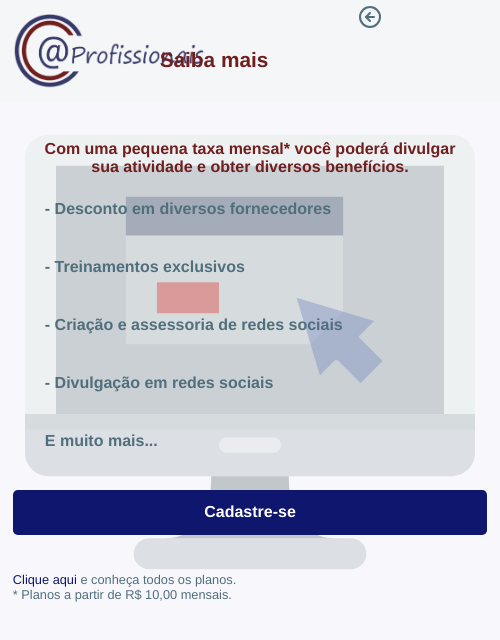
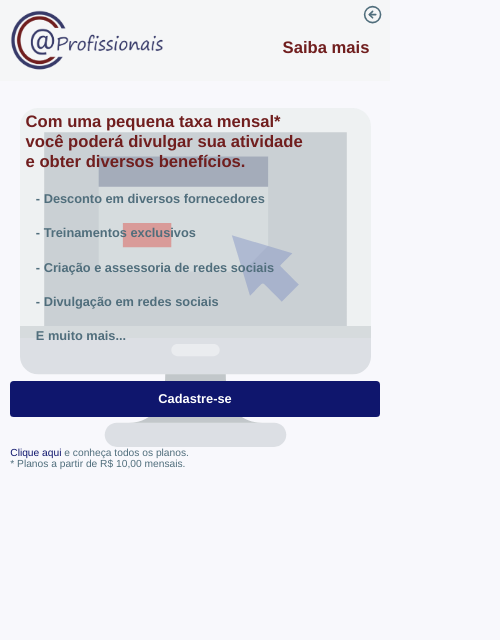
Before and after one commit to rizidorio/Profissionais, a React (Create React App) app: page /saber-mais in a window 390 px wide. Shown: the top 640 px of the page, 500 px wide, since content can reach past the window. Built offline with nearby package versions, Linux system fonts and the light colour scheme.

Commit message:
Alteração layout responsividade para celular

```diff
--- a/src/App.css
+++ b/src/App.css
@@ -51,3 +51,12 @@ a {
         font-size: 62.5%;
     }
 }
+
+@media (max-width: 400px) {
+    :root {
+        font-size: 80%;
+    }
+    .container {
+        min-width: 100%;
+    }
+}
--- a/src/components/Cabecalho/styles.css
+++ b/src/components/Cabecalho/styles.css
@@ -68,3 +68,9 @@
         font-size: 2.5rem;
     }
 }
+
+@media (max-width: 400px) {
+    .header-back-title strong {
+        right: 0;
+    }
+}
--- a/src/components/DadosLista/styles.css
+++ b/src/components/DadosLista/styles.css
@@ -2,7 +2,7 @@
     background: var(--cor-background-header);
     padding: 0.6rem;
     margin: 0 0.8rem 1rem 0.2rem;
-    min-width: 13rem;
+    width: 13rem;
     box-shadow: 2px 2px 2px 1px rgba(0, 0, 0, 0.3);
 }
 
@@ -34,7 +34,7 @@
 
 @media (min-width: 700px) {
     #box-dados {
-        width: 28rem;
+        max-width: 28rem;
         padding: 1.6rem;
         margin-bottom: 3rem;
         margin-right: 3.5rem;
@@ -49,3 +49,9 @@
         height: 3.8rem;
     }
 }
+
+@media (max-width: 400px) {
+    #box-dados {
+
+    }
+}
--- a/src/pages/Home/styles.css
+++ b/src/pages/Home/styles.css
@@ -166,3 +166,12 @@
         text-align: initial;
     }
 }
+
+@media (max-width: 400px) {
+    #page-home {
+        padding: 0.2rem;
+    }
+    .botoes-container a {
+        width: 100%;
+    }
+}
--- a/src/pages/Listagem/styles.css
+++ b/src/pages/Listagem/styles.css
@@ -192,3 +192,14 @@
         margin-right: 0.6rem;
     }
 }
+
+@media (max-width: 400px) {
+    #page-list main {
+        padding: 0;
+        padding-bottom: 1rem;
+    }
+
+    #page-list .lista-profissionais {
+        margin: 1rem 0;
+    }
+}
--- a/src/pages/SaberMais/styles.css
+++ b/src/pages/SaberMais/styles.css
@@ -86,3 +86,20 @@
         font-size: 1.2rem;
     }
 }
+
+@media (max-width: 400px) {
+    #page-info main h4 {
+        font-size: 1.3rem;
+        max-width: 22rem;
+        text-align: initial;
+        margin-left: 1.2rem;
+    }
+
+    #page-info main .beneficios {
+        margin-bottom: 3rem;
+    }
+
+    #page-info main .beneficios p {
+        margin-bottom: 1.5rem;
+    }
+}
```
